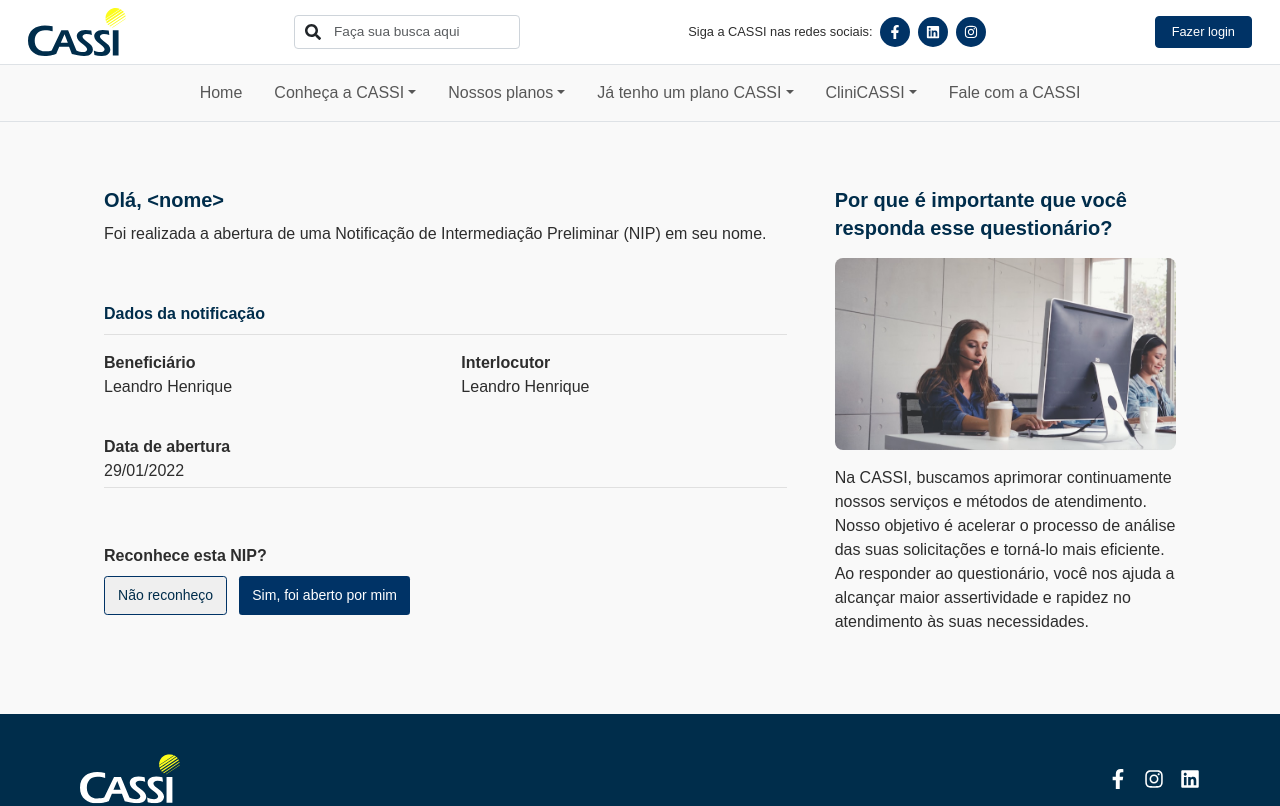
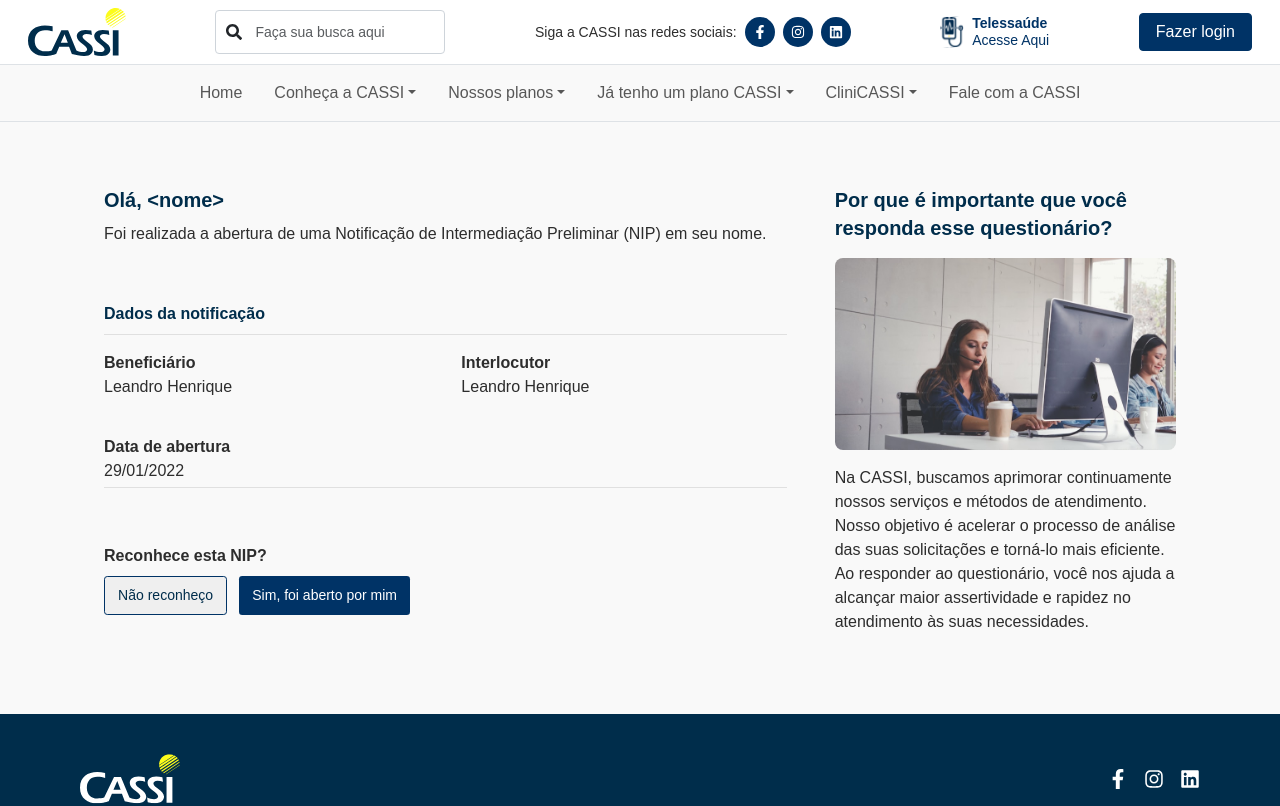
Before and after one commit to gustavonbarboza/Processo-Seletivo-CastGroup, a React (Create React App) app: page / in a window 1280 px wide. Shown: the top 806 px of the page. Built offline with nearby package versions, Linux system fonts and the light colour scheme.

Commit message:
Mundanças no Header e adicionado novo botão

```diff
--- a/src/components/Header/index.jsx
+++ b/src/components/Header/index.jsx
@@ -1,6 +1,7 @@
 import { Container, Row, Col, Button, InputGroup, FormControl } from 'react-bootstrap';
 import { FaFacebookF, FaInstagram, FaLinkedin, FaSearch } from 'react-icons/fa';
 import ImgLogo from "../../assets/images/logo/web-logo-cassi.svg";
+import IconTelessaude from "../../assets/icons/icon-telessaude.svg";
 
 function Header() {
   return (
@@ -20,7 +21,8 @@
                 borderRadius: '4px',
                 overflow: 'hidden',
                 border: '1px solid #ced4da',
-                backgroundColor: 'white'
+                backgroundColor: 'white',
+                height: '44px'
               }}
             >
               <InputGroup.Text
@@ -29,6 +31,8 @@
                   border: 'none',
                   paddingLeft: '10px',
                   paddingRight: '6px',
+                  display: 'flex',
+                  alignItems: 'center'
                 }}
               >
                 <FaSearch size={16} />
@@ -39,33 +43,54 @@
                 placeholder="Faça sua busca aqui"
                 style={{
                   border: 'none',
-                  fontSize: '0.85rem',
-                  paddingTop: '6px',
-                  paddingBottom: '6px',
-                  backgroundColor: 'transparent'
+                  fontSize: '14px',
+                  backgroundColor: 'transparent',
+                  padding: '0 8px',
+                  display: 'flex',
+                  alignItems: 'center'
                 }}
               />
             </InputGroup>
           </Col>
 
           <Col xs="12" md="auto" className="d-flex align-items-center justify-content-center justify-content-md-start">
-            <span className="me-2" style={{ fontSize: '0.8rem' }}>
+            <span className="me-2" style={{ fontSize: '14px' }}>
               Siga a CASSI nas redes sociais:
             </span>
             <div className="d-flex gap-2">
+              <a href="https://www.facebook.com/CASSISAUDEBR" target="_blank" rel="noopener noreferrer">
                 <span className="rounded-circle text-white d-flex align-items-center justify-content-center"
-                    style={{ width: 30, height: 30, backgroundColor: '#003366' }}>
+                      style={{ width: 30, height: 30, backgroundColor: '#003366', cursor: 'pointer' }}>
                   <FaFacebookF size={14} />
                 </span>
+              </a>
+              <a href="https://www.instagram.com/cassi.saude/" target="_blank" rel="noopener noreferrer">
                 <span className="rounded-circle text-white d-flex align-items-center justify-content-center"
-                    style={{ width: 30, height: 30, backgroundColor: '#003366' }}>
+                      style={{ width: 30, height: 30, backgroundColor: '#003366', cursor: 'pointer' }}>
+                  <FaInstagram size={14} />
+                </span>
+              </a>
+              <a href="https://www.linkedin.com/company/cassi" target="_blank" rel="noopener noreferrer">
+                <span className="rounded-circle text-white d-flex align-items-center justify-content-center"
+                      style={{ width: 30, height: 30, backgroundColor: '#003366', cursor: 'pointer' }}>
                   <FaLinkedin size={14} />
                 </span>
-              <span className="rounded-circle text-white d-flex align-items-center justify-content-center"
-                    style={{ width: 30, height: 30, backgroundColor: '#003366' }}>
-                <FaInstagram size={14} />
-              </span>
+              </a>
             </div>
+          </Col>
+
+          <Col xs="12" md="auto" className="d-flex justify-content-center justify-content-md-start">
+            <Button
+              variant="outline"
+              className="d-flex align-items-center border-0 p-0"
+              style={{ backgroundColor: 'transparent', color: '#003366' }}
+            >
+              <img src={IconTelessaude} alt="Telessaúde" height="32" className="me-2" />
+              <div className="text-start" style={{ fontSize: '14px', lineHeight: '1.2' }}>
+                <div className="fw-semibold">Telessaúde</div>
+                <div>Acesse Aqui</div>
+              </div>
+            </Button>
           </Col>
 
           <Col xs="12" md="auto" className="d-flex justify-content-center justify-content-md-end">
@@ -74,7 +99,7 @@
               style={{
                 backgroundColor: '#003366',
                 borderColor: '#003366',
-                fontSize: '0.8rem',
+                fontSize: '16px',
                 padding: '0.35rem 1rem'
               }}
             >
```
Also changed, not shown: src/assets/icons/icon-telessaude.svg (added). Lines whose indentation alone changed are shown as unchanged.
